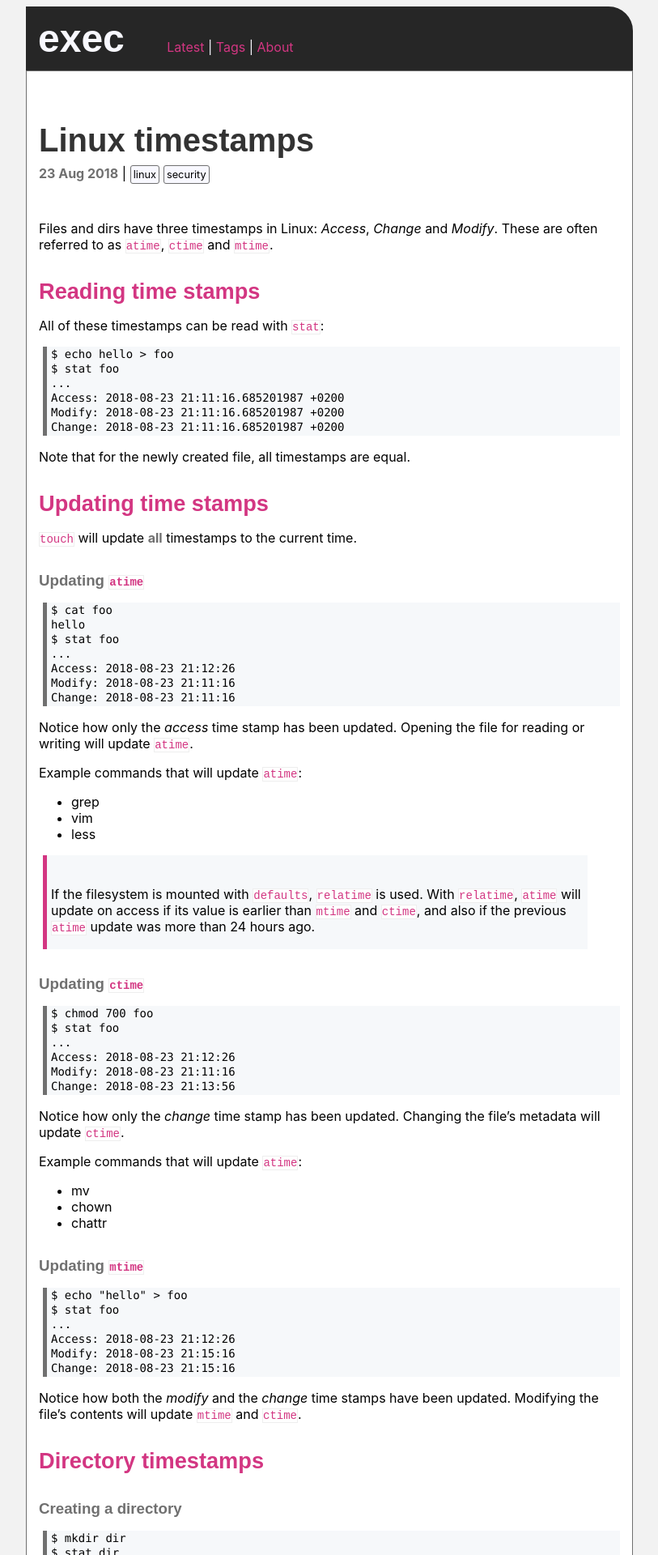
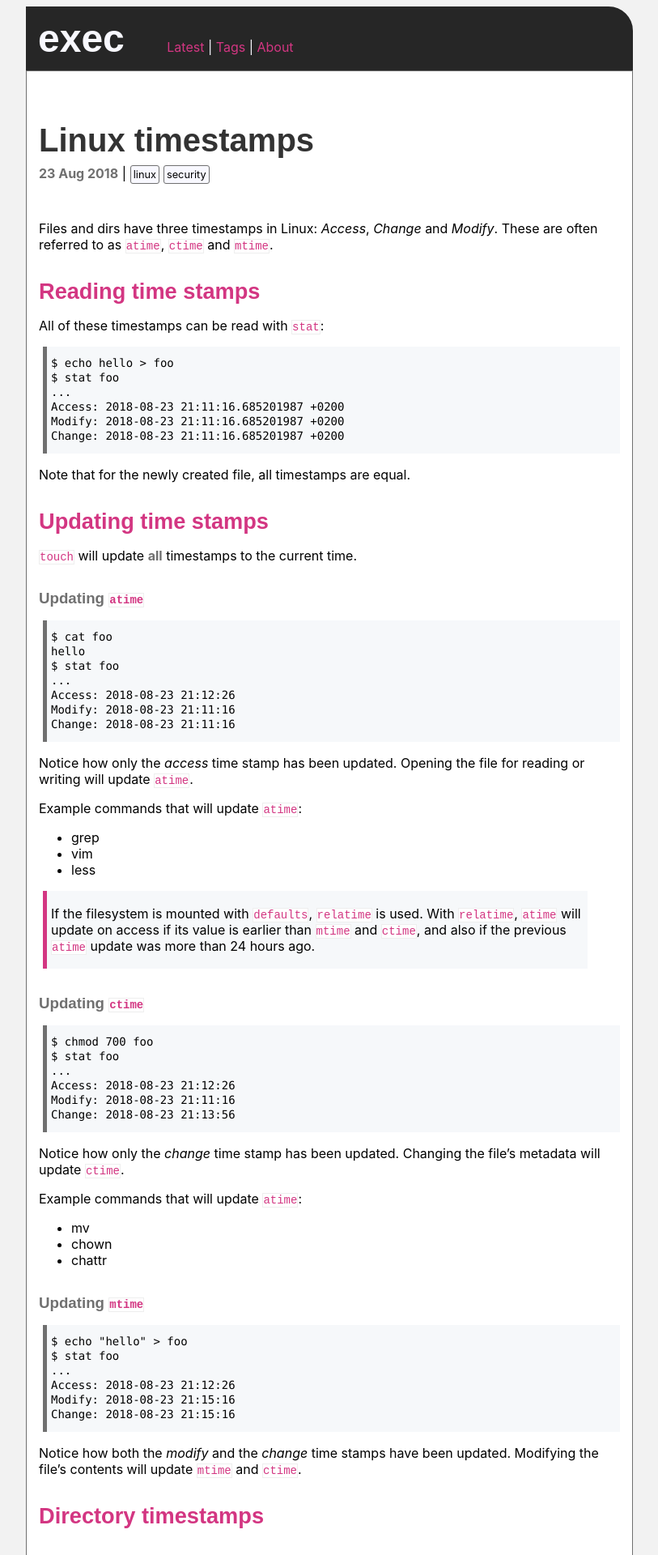
Before and after one commit to execas/execas.github.io, a Jekyll site: the page built from _posts/2018-08-23-linux-timestamps.md, in a window 1280 px wide. Shown: the top 1920 px of the page at 81% size, without its empty margins (233-1046 px from the left). Built offline with Jekyll 4.4.1, drawn with Linux system fonts in a browser that asks for light colours.

Commit message:
Update execas.css

```diff
--- a/css/execas.css
+++ b/css/execas.css
@@ -29,8 +29,8 @@ pre {
      background-color: #f6f8fa;
      margin-left:5px;
      padding-left: 5px;
-     padding-bottom: 1px;
-     padding-top: 1px;
+     padding-bottom: 12px;
+     padding-top: 12px;
      border-left: 5px solid #707070;
      white-space: pre;
      color:#000000;
@@ -43,7 +43,7 @@ blockquote {
      margin-left:5px;
      padding-left: 5px;
      padding-bottom: 2px;
-     padding-top: 22px;
+     padding-top: 2px;
      border-left: 5px solid #d33682;
      color:#000000;
 }
```
